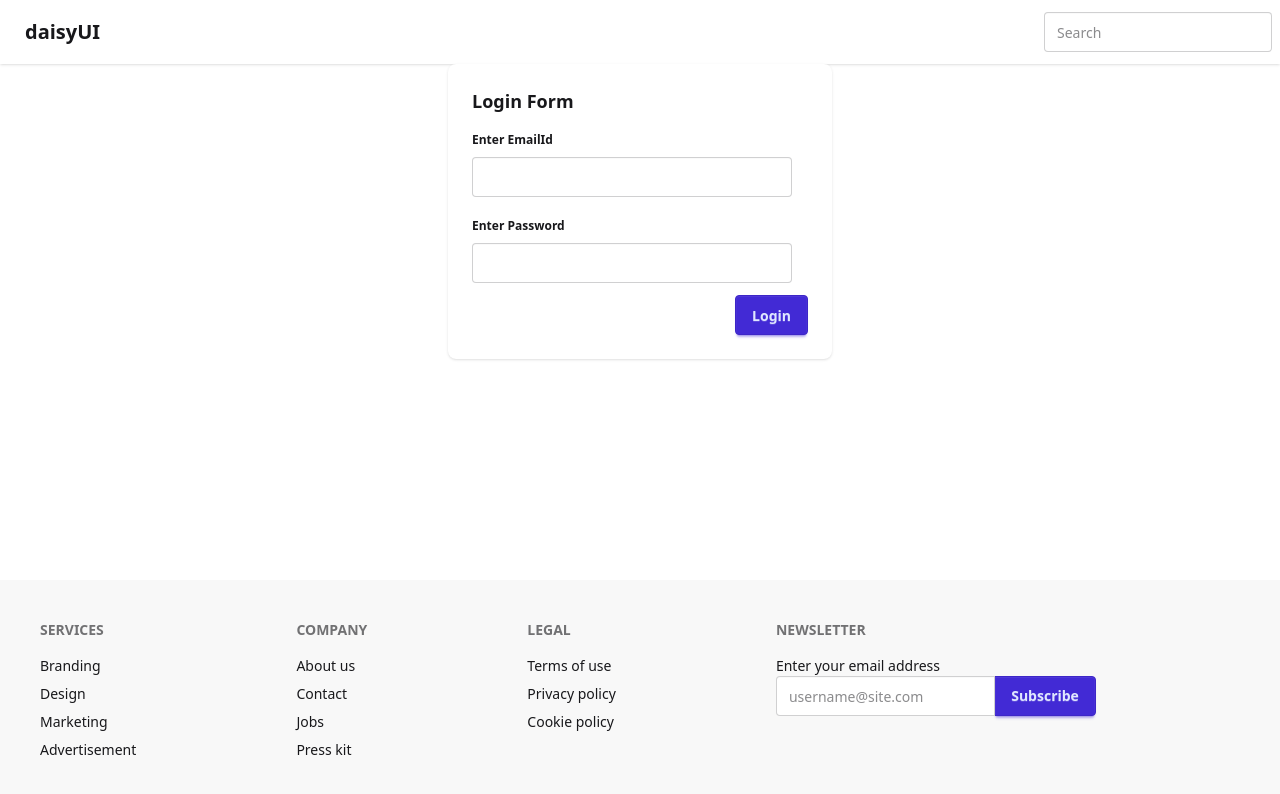
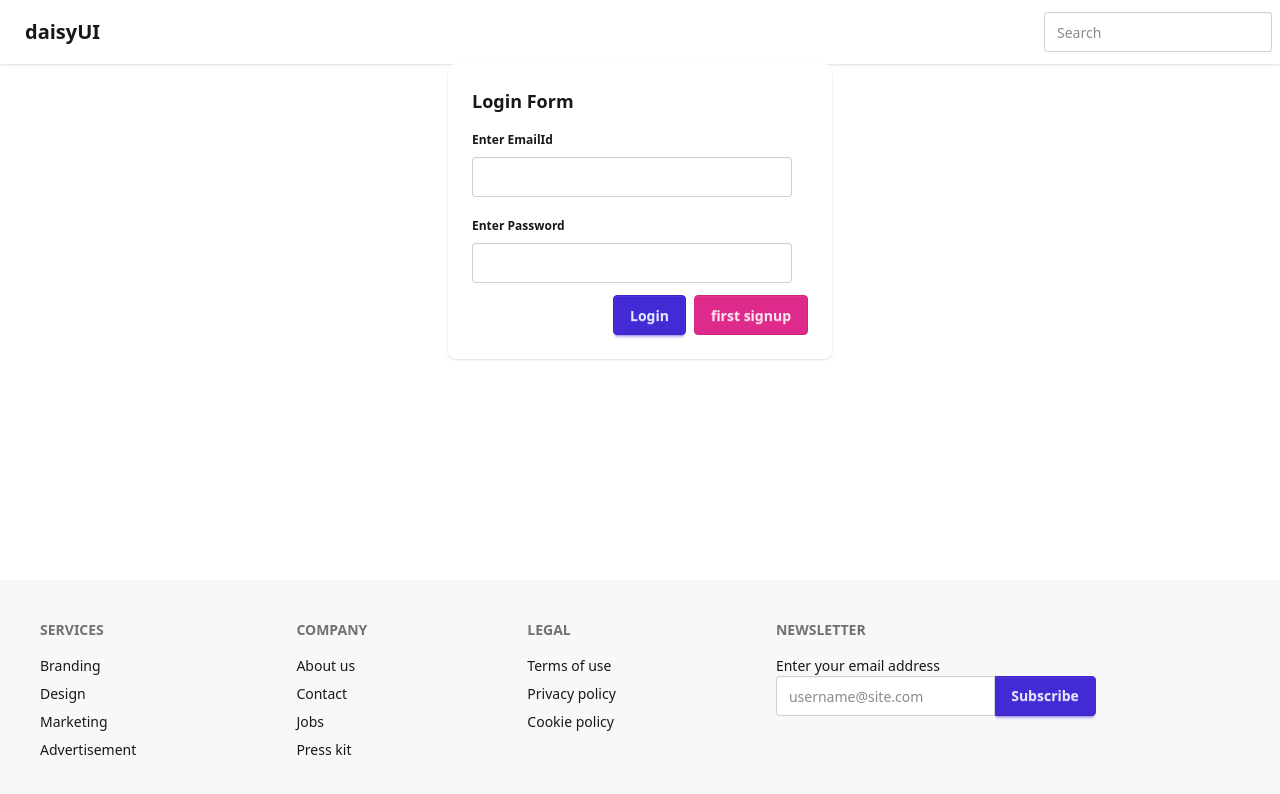
Before and after one commit to beastcoder369/dev-hub, a React (Vite) app: page /login in a window 1280 px wide. Shown: the top 794 px of the page. Built offline with nearby package versions, Linux system fonts and the light colour scheme; no server answers.

Commit message:
signup login logout all code base error solved

```diff
--- a/src/App.jsx
+++ b/src/App.jsx
@@ -16,9 +16,9 @@ function App() {
       <BrowserRouter>
         <Routes>
           <Route path="/" element={<Body />}>
+             <Route path="signup" element={<Signup />}/>
             <Route path="login" element={<Login />} />
             <Route path="feed" element={<Feed />} />
-            <Route path="signup" element={<Signup />}/>
             <Route path="profile" element={<Profile />} />
           </Route>
         </Routes>
--- a/src/components/Login.jsx
+++ b/src/components/Login.jsx
@@ -29,9 +29,12 @@ const Login = () => {
     navigate("/feed");
   } catch (error) {
     seterror(error?.response?.data || " something went wrong");
-    // console.error(error);
+
   }
 };
+const handleSignup = () => {
+    navigate("/signup");
+  };
 
 
   return (
@@ -65,6 +68,7 @@ const Login = () => {
             <button className="btn btn-primary" onClick={handlelogin}>
               Login
             </button>
+            <button className="btn btn-active btn-secondary" onClick={ handleSignup}>first signup</button>
           </div>
         </div>
       </div>
--- a/src/components/Signup.jsx
+++ b/src/components/Signup.jsx
@@ -21,7 +21,6 @@ const Signup = () => {
             emailId:email,
             password:password
         },{withCredentials:true})
-        //  console.log(signupdata.data);
         nagivate("/login");
         dispatch(addUser(signupdata.data))
         }catch(error){
@@ -123,6 +122,7 @@ const Signup = () => {
             <button className="btn btn-primary w-full md:w-auto" onClick={signuphandel}>
               Sign-Up
             </button>
+            <button className="btn btn-active btn-secondary" onClick={()=>nagivate("/login")}>alredy signup</button>
           </div>
         </div>
       </div>
```
